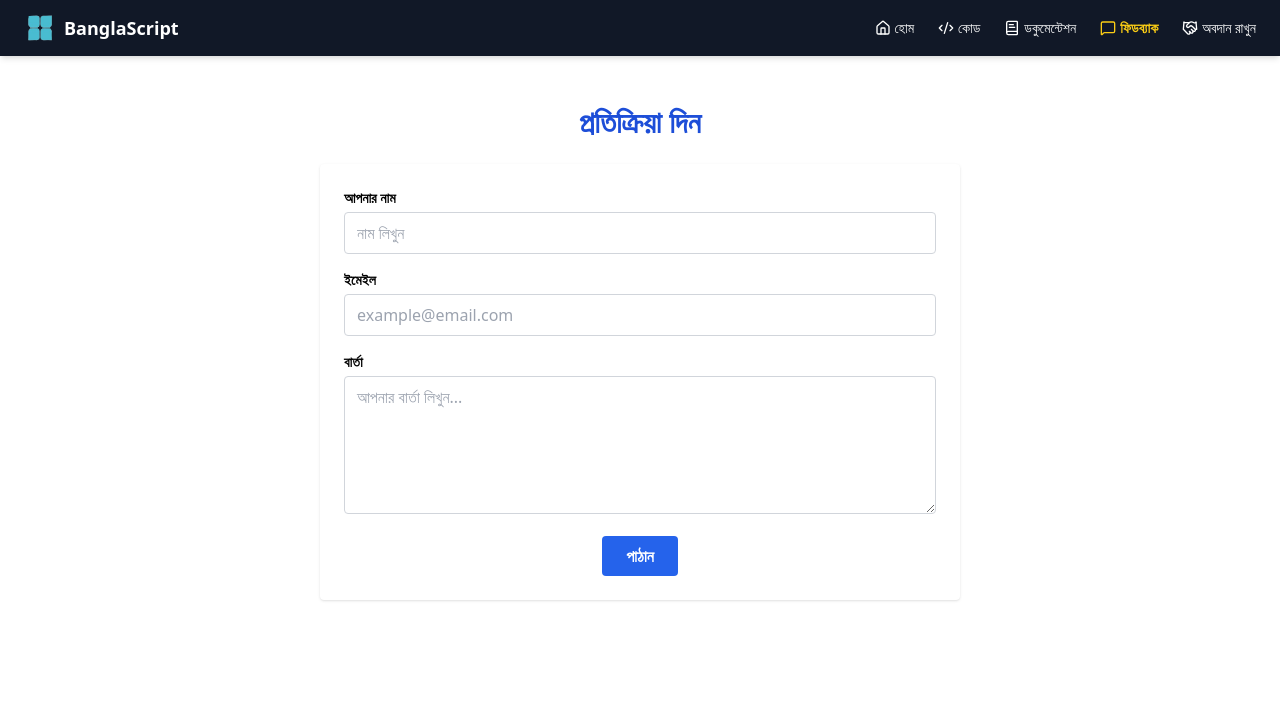
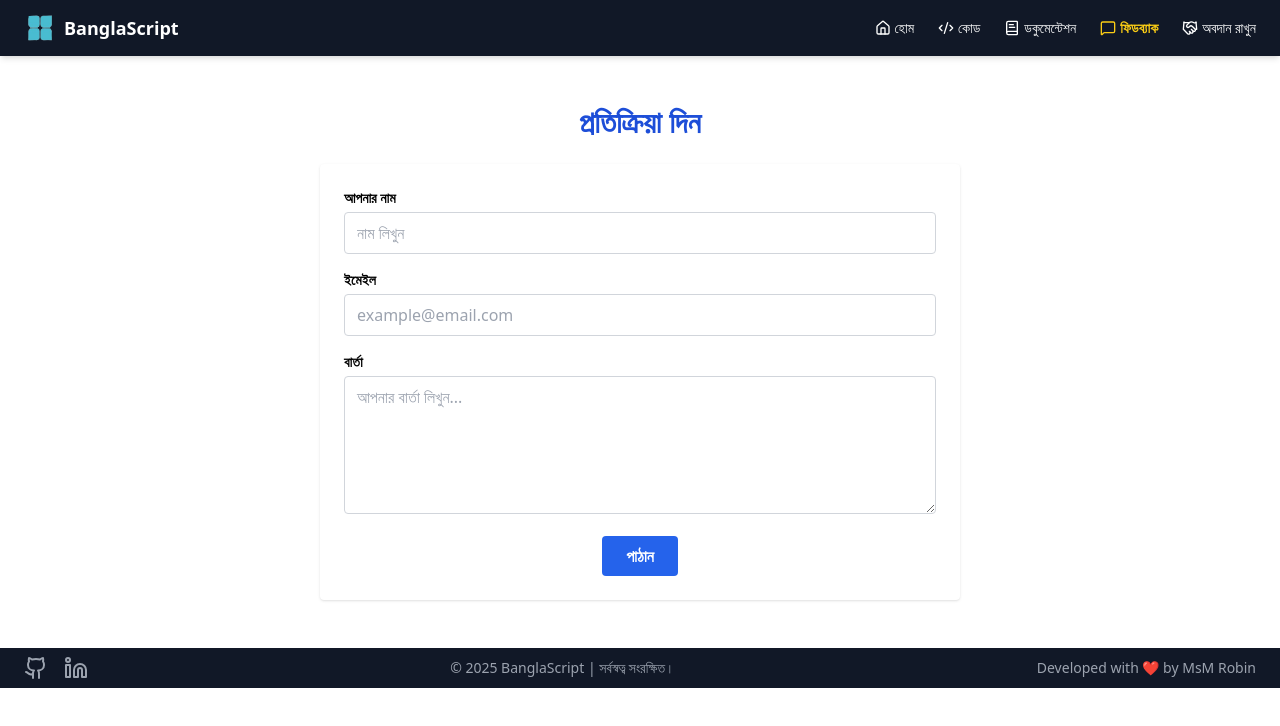
Before and after one commit to robinNcode/banglascript, a React (Vite) app: page /feedback in a window 1280 px wide. Shown: the top 726 px of the page. Built offline with nearby package versions, Linux system fonts and the light colour scheme.

Commit message:
update: Footer added.

```diff
--- /dev/null
+++ b/src/components/Footer.tsx
@@ -0,0 +1,64 @@
+import { Github, Linkedin } from 'lucide-react';
+
+export default function Footer() {
+  const currentYear = new Date().getFullYear();
+
+  return (
+    <footer className="bg-gray-900 text-gray-400 py-2">
+      <div className="container mx-auto flex flex-col md:flex-row justify-between items-center px-6">
+        {/* Left Section: Social Links */}
+        <div className="flex items-center space-x-4 mb-4 md:mb-0">
+          <a
+            href="https://github.com/robinNcode"
+            target="_blank"
+            rel="noopener noreferrer"
+            aria-label="GitHub Profile"
+            className="text-gray-400 hover:text-white transition duration-300"
+          >
+            <Github size={24} />
+          </a>
+          <a
+            href="https://www.linkedin.com/in/robinncode/"
+            target="_blank"
+            rel="noopener noreferrer"
+            aria-label="LinkedIn Profile"
+            className="text-gray-400 hover:text-white transition duration-300"
+          >
+            <Linkedin size={24} />
+          </a>
+        </div>
+
+        {/* Center Section: Copyright */}
+        <div className="text-sm text-center mb-4 md:mb-0">
+          <p>
+            &copy; {currentYear}{' '}
+            <a
+              href="https://github.com/robinNcode/banglascript"
+              target="_blank"
+              rel="noopener noreferrer"
+              className="hover:text-white transition-colors"
+            >
+              BanglaScript
+            </a>{' '}
+            | সর্বস্বত্ব সংরক্ষিত।
+          </p>
+        </div>
+
+        {/* Right Section: Developed By */}
+        <div className="text-sm text-center md:text-right">
+          <p>
+            Developed with ❤️ by{' '}
+            <a
+              href="https://www.linkedin.com/in/robinncode/"
+              target="_blank"
+              rel="noopener noreferrer"
+              className="hover:text-white transition-colors"
+            >
+              MsM Robin
+            </a>
+          </p>
+        </div>
+      </div>
+    </footer>
+  );
+}
--- a/src/pages/Docs.tsx
+++ b/src/pages/Docs.tsx
@@ -1,5 +1,6 @@
 import { useState, type SetStateAction} from 'react';
 import Navbar from '../components/Navbar';
+import Footer from "../components/Footer.tsx";
 
 const topics = [
   {
@@ -209,6 +210,7 @@ export default function Docs() {
           </section>
         </div>
       </div>
+      <Footer />
     </>
   );
 }
--- a/src/pages/Feedback.tsx
+++ b/src/pages/Feedback.tsx
@@ -1,5 +1,6 @@
 import { useState } from 'react';
 import Navbar from '../components/Navbar';
+import Footer from "../components/Footer.tsx";
 
 export default function Feedback() {
   const [form, setForm] = useState({ name: '', email: '', message: '' });
@@ -93,6 +94,7 @@ export default function Feedback() {
           </form>
         )}
       </div>
+      <Footer />
     </>
   );
 }
--- a/src/pages/Home.tsx
+++ b/src/pages/Home.tsx
@@ -8,6 +8,7 @@ import {SquareCode, Cpu} from 'lucide-react';
 
 // Image import for the homepage
 import banglaLogo from '../assets/images/bs_horizontal_logo-removebg.png';
+import Footer from "../components/Footer.tsx";
 
 export default function Home() {
   const [visitors, setVisitors] = useState<number | null>(null);
@@ -57,6 +58,7 @@ export default function Home() {
         </p>
 
       </section>
+      <Footer />
     </>
   );
 }
```
